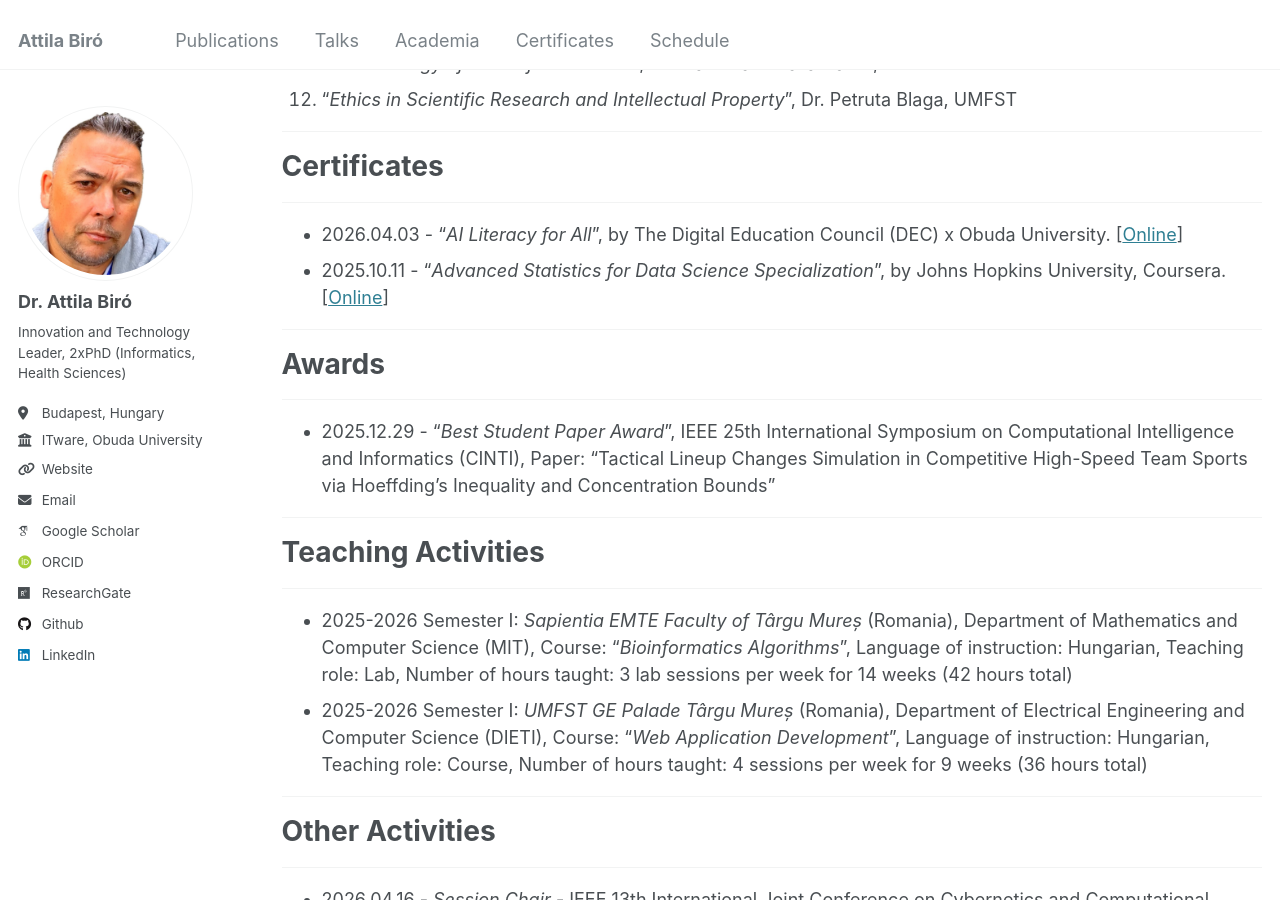
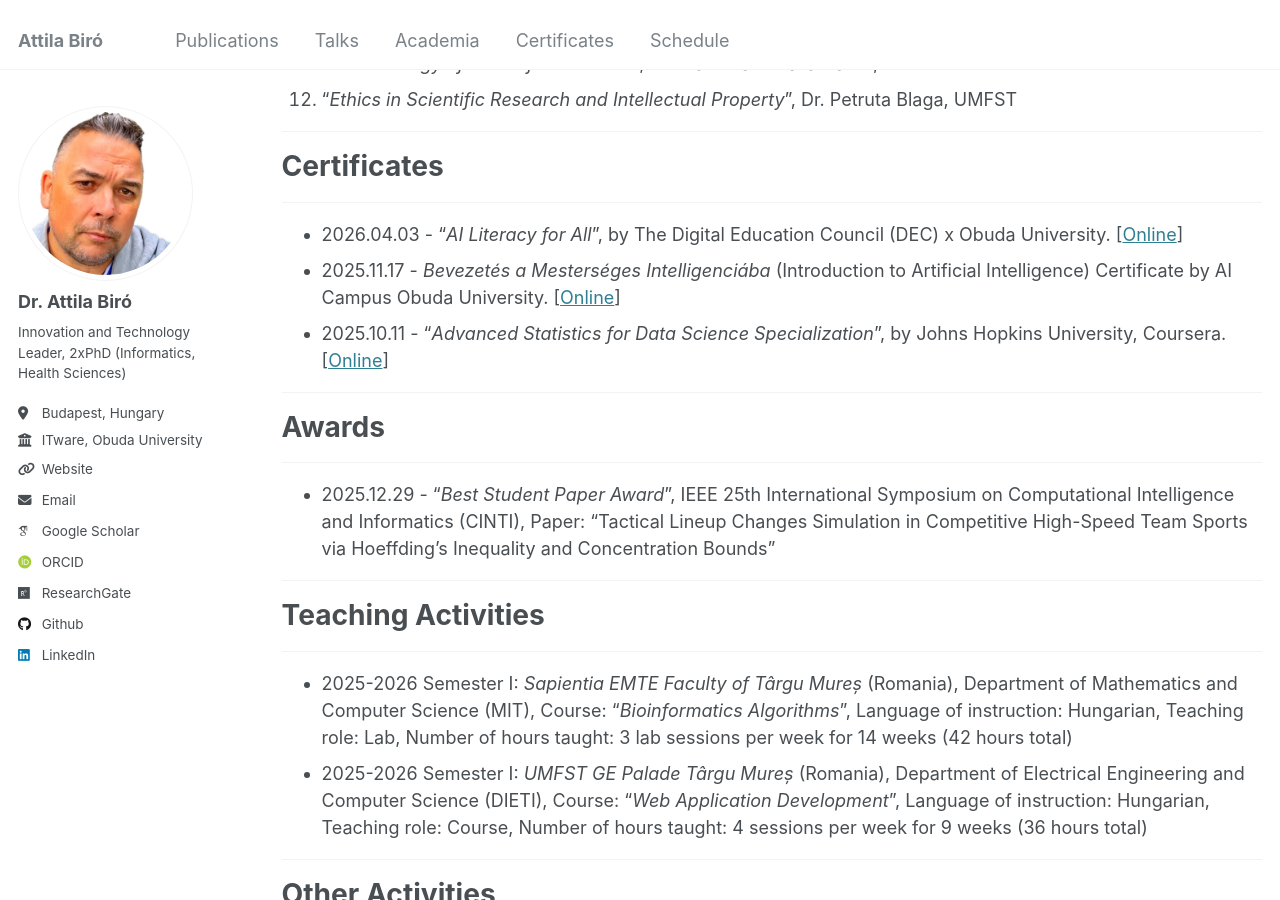
Before and after one commit to biroka/biroka.github.io, a Jekyll site: the page built from _pages/phd_mathematics.md, in a window 1280 px wide and 900 px high, scrolled down 2944 px. Built offline with Jekyll 4.4.1, drawn with Linux system fonts in a browser that asks for light colours; some web fonts are replaced.

Commit message:
Add new AI introduction certificate to the page

```diff
--- a/_pages/phd_mathematics.md
+++ b/_pages/phd_mathematics.md
@@ -65,6 +65,7 @@ author_profile: true
 # Certificates
 ***
 * 2026.04.03 - "_AI Literacy for All_", by The Digital Education Council (DEC) x Obuda University. [<a target="_new" href="https://github.com/biroka/PhD/blob/main/certificates/Biro_Attila_OE_AI_Literacy_for_All_rk08m3mh7a-2026-04-03.pdf">Online</a>]
+* 2025.11.17 - _Bevezetés a Mesterséges Intelligenciába_ (Introduction to Artificial Intelligence) Certificate by AI Campus Obuda University. [<a target="_new" href="https://github.com/biroka/PhD/blob/main/certificates/OE_AI_bevezetes_Oklevel_BiroAttila_20251117.pdf">Online</a>]
 * 2025.10.11 - "_Advanced Statistics for Data Science Specialization_", by Johns Hopkins University, Coursera. [<a target="_new" href="https://www.coursera.org/account/accomplishments/specialization/QVHY1O680BXE">Online</a>]
 
 ***
```
